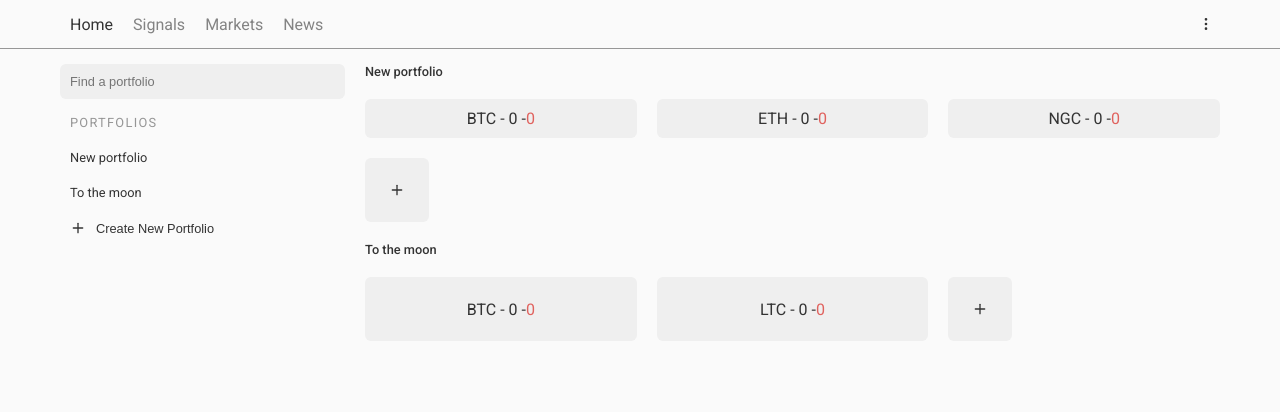
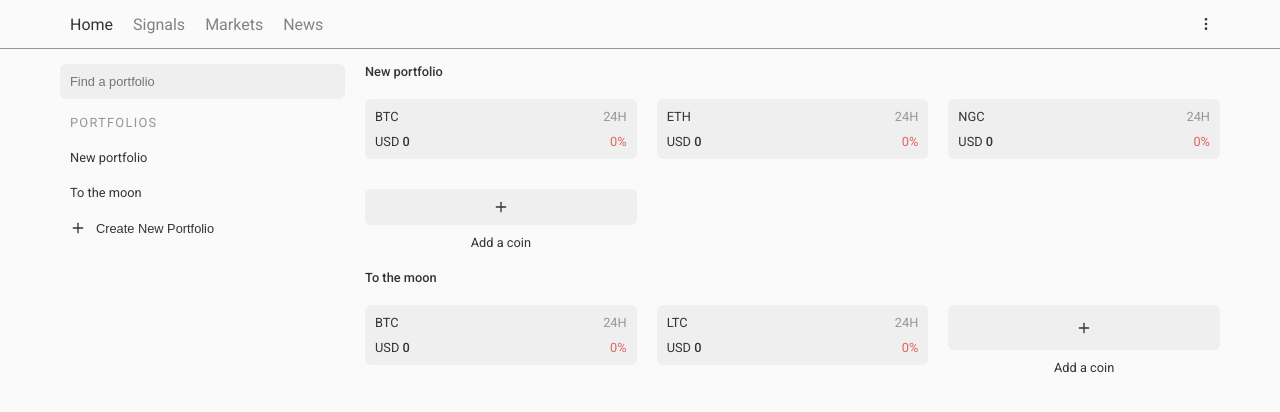
Before and after one commit to malcodeman/crypto-portfolio, a React (Create React App) app: page / in a window 1280 px wide. Shown: the top 412 px of the page. Built offline with nearby package versions, Linux system fonts and the light colour scheme; no server answers.

Commit message:
Improves coin component

```diff
--- a/src/features/portfolios/components/Coin.js
+++ b/src/features/portfolios/components/Coin.js
@@ -1,13 +1,26 @@
 import React from "react";
 import styled from "styled-components";
 
+const Wrapper = styled.div`
+  display: flex;
+  flex-direction: column;
+  align-items: center;
+`;
+
 const StyledCoin = styled.div`
-  padding: 20px 0;
-  background-color: transparent;
   display: flex;
-  align-items: center;
+  flex-direction: column;
+  padding: 10px;
+  width: 100%;
   color: ${props => props.theme.primary};
-  border-bottom: 1px solid ${props => props.theme.borderColor};
+  border-radius: ${props => props.theme.borderRadius};
+  background-color: ${props => props.theme.backgroundSecondary};
+`;
+
+const Header = styled.header`
+  display: flex;
+  justify-content: space-between;
+  margin-bottom: 10px;
 `;
 
 const Symbol = styled.span`
@@ -16,18 +29,62 @@ const Symbol = styled.span`
   margin-right: 20px;
 `;
 
-const Price = styled.span`
+const TimePeriod = styled.span`
+  font-size: 0.8rem;
+  text-transform: uppercase;
+  color: ${props => props.theme.secondary};
+`;
+
+const Main = styled.main`
+  display: flex;
+  justify-content: space-between;
+`;
+
+const PriceWrapper = styled.div`
   font-size: 0.8rem;
 `;
 
+const FiatCurrency = styled.span``;
+
+const Price = styled.span`
+  font-size: 0.8rem;
+  font-weight: 500;
+`;
+
+const PercentChange = styled.span`
+  font-size: 0.8rem;
+  color: ${props =>
+    props.bullish ? props.theme.bullish : props.theme.bearish};
+`;
+
+const Name = styled.span`
+  font-size: 0.8rem;
+  margin-top: 10px;
+`;
+
 function Coin(props) {
-  const { symbol, price } = props;
+  const { symbol, price, name, percentChange24h } = props;
+  const bullish = percentChange24h > 0;
 
   return (
-    <StyledCoin>
-      <Symbol>{symbol}</Symbol>
-      <Price>{price}</Price>
-    </StyledCoin>
+    <Wrapper>
+      <StyledCoin>
+        <Header>
+          <Symbol>{symbol}</Symbol>
+          <TimePeriod>24h</TimePeriod>
+        </Header>
+        <Main>
+          <PriceWrapper>
+            <FiatCurrency>USD</FiatCurrency> <Price>{price}</Price>
+          </PriceWrapper>
+          <PercentChange bullish={bullish}>
+            {bullish && "+"}
+            {percentChange24h}%
+          </PercentChange>
+        </Main>
+      </StyledCoin>
+      <Name>{name}</Name>
+    </Wrapper>
   );
 }
 
--- a/src/features/portfolios/components/Portfolios.js
+++ b/src/features/portfolios/components/Portfolios.js
@@ -4,6 +4,7 @@ import styled from "styled-components";
 
 import PortfoliosList from "./PortfoliosList";
 import WatchCoinModal from "./WatchCoinModal";
+import Coin from "./Coin";
 import Plus from "../styles/icons/Plus";
 import {
   getMarketQuotesLatest,
@@ -45,11 +46,6 @@ const Portfolio = styled.div`
   margin-bottom: 20px;
 `;
 
-const PercentChange = styled.span`
-  color: ${props =>
-    props.bullish ? props.theme.bullish : props.theme.bearish};
-`;
-
 const SidebarContainer = styled.div`
   display: none;
   @media (min-width: 992px) {
@@ -69,6 +65,12 @@ const Grid = styled.div`
   grid-gap: 20px;
 `;
 
+const AddCoinButtonWrapper = styled.div`
+  display: flex;
+  flex-direction: column;
+  align-items: center;
+`;
+
 const AddCoinButton = styled.button`
   display: flex;
   align-items: center;
@@ -76,21 +78,16 @@ const AddCoinButton = styled.button`
   cursor: pointer;
   border: 0;
   padding: 10px;
-  height: 64px;
-  width: 64px;
+  height: 100%;
+  width: 100%;
   color: ${props => props.theme.primary};
   border-radius: ${props => props.theme.borderRadius};
   background-color: ${props => props.theme.backgroundSecondary};
 `;
 
-const Coin = styled.div`
-  display: flex;
-  align-items: center;
-  justify-content: center;
-  padding: 10px;
-  color: ${props => props.theme.primary};
-  border-radius: ${props => props.theme.borderRadius};
-  background-color: ${props => props.theme.backgroundSecondary};
+const AddCoinButtonText = styled.span`
+  font-size: 0.8rem;
+  margin-top: 10px;
 `;
 
 function Portfolios(props) {
@@ -124,16 +121,20 @@ function Portfolios(props) {
                 <Header>{portfolio.name}</Header>
                 <Grid>
                   {portfolio.coins.map(coin => (
-                    <Coin key={coin.id}>
-                      {coin.symbol} - {coin.price} -
-                      <PercentChange bullish={coin.percentChange24h > 0}>
-                        {coin.percentChange24h}
-                      </PercentChange>
-                    </Coin>
+                    <Coin
+                      key={coin.id}
+                      name={coin.name}
+                      symbol={coin.symbol}
+                      price={coin.price}
+                      percentChange24h={coin.percentChange24h}
+                    />
                   ))}
-                  <AddCoinButton onClick={() => handleOnClick(portfolio.id)}>
-                    <Plus height={16} width={16} />
-                  </AddCoinButton>
+                  <AddCoinButtonWrapper>
+                    <AddCoinButton onClick={() => handleOnClick(portfolio.id)}>
+                      <Plus height={16} width={16} />
+                    </AddCoinButton>
+                    <AddCoinButtonText>Add a coin</AddCoinButtonText>
+                  </AddCoinButtonWrapper>
                 </Grid>
               </Portfolio>
             );
--- a/src/features/portfolios/reducers/portfoliosReducers.js
+++ b/src/features/portfolios/reducers/portfoliosReducers.js
@@ -15,17 +15,17 @@ const initialPortfolios = [
     id: 1,
     name: "New portfolio",
     coins: [
-      { id: nanoid(), symbol: "BTC", price: 0, percentChange24h: 0 },
-      { id: nanoid(), symbol: "ETH", price: 0, percentChange24h: 0 },
-      { id: nanoid(), symbol: "NGC", price: 0, percentChange24h: 0 }
+      { id: nanoid(), name: "", symbol: "BTC", price: 0, percentChange24h: 0 },
+      { id: nanoid(), name: "", symbol: "ETH", price: 0, percentChange24h: 0 },
+      { id: nanoid(), name: "", symbol: "NGC", price: 0, percentChange24h: 0 }
     ]
   },
   {
     id: 2,
     name: "To the moon",
     coins: [
-      { id: nanoid(), symbol: "BTC", price: 0, percentChange24h: 0 },
-      { id: nanoid(), symbol: "LTC", price: 0, percentChange24h: 0 }
+      { id: nanoid(), name: "", symbol: "BTC", price: 0, percentChange24h: 0 },
+      { id: nanoid(), name: "", symbol: "LTC", price: 0, percentChange24h: 0 }
     ]
   }
 ];
@@ -56,6 +56,7 @@ export default (state = initialState, action) => {
                 if (coin.symbol === value[1].symbol) {
                   return {
                     ...coin,
+                    name: value[1].name,
                     price: value[1].quote.USD.price,
                     percentChange24h: value[1].quote.USD.percent_change_24h
                   };
```
